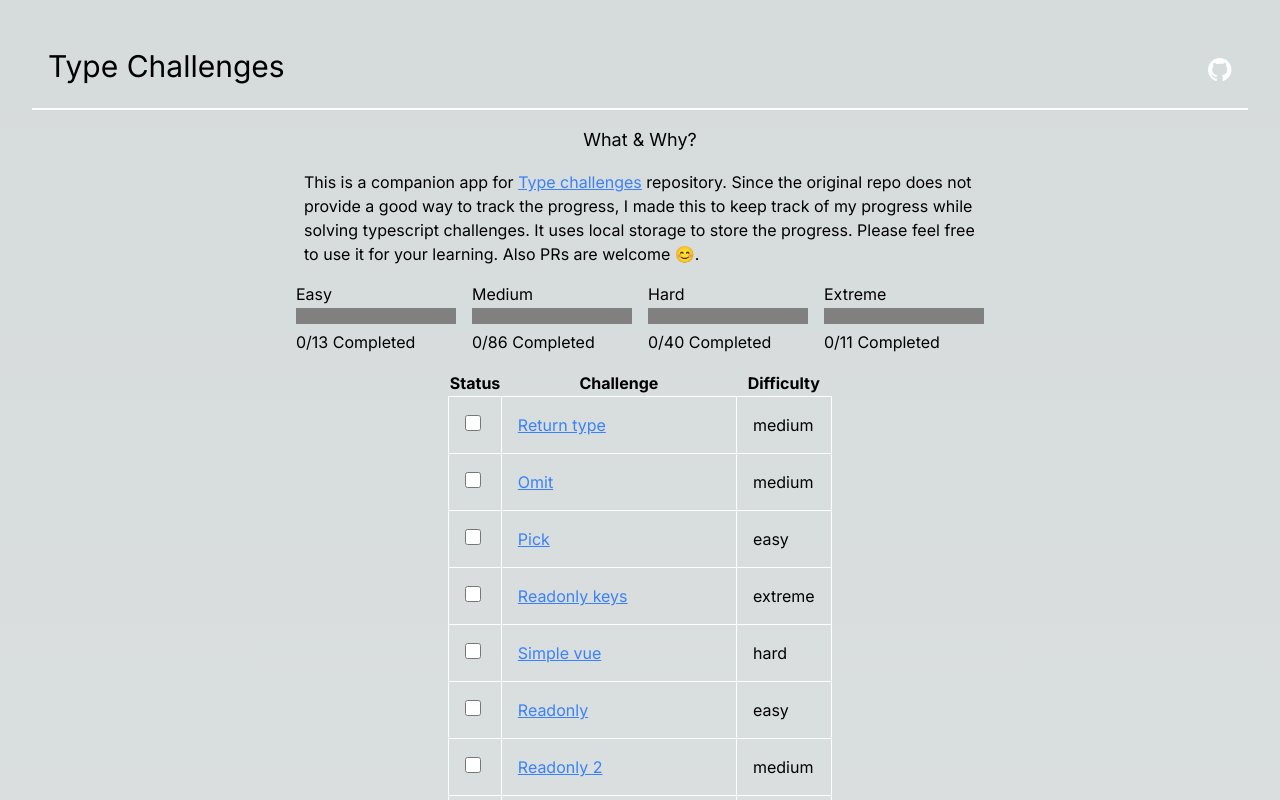
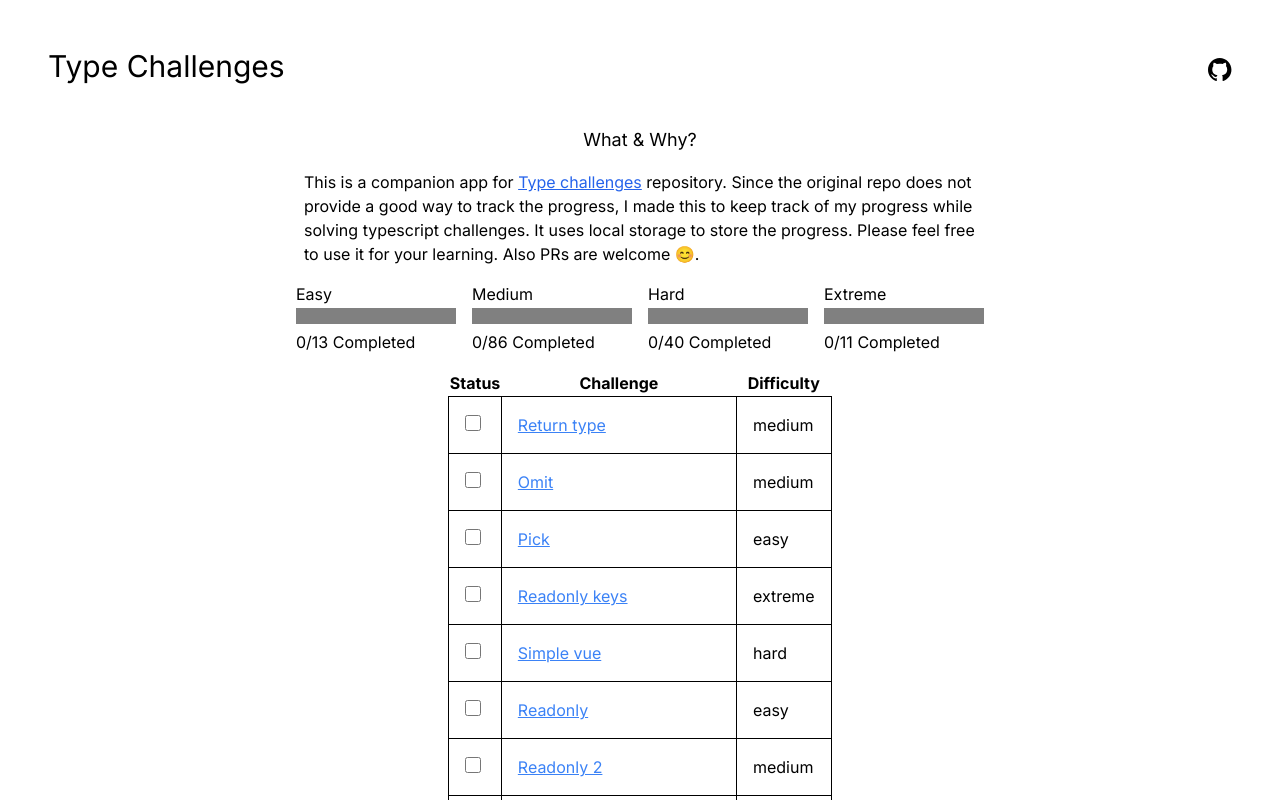
Before and after one commit to bhattrajat/type-challenges, a Next.js app: page / in a window 1280 px wide. Shown: the top 800 px of the page. Built offline with nearby package versions, Linux system fonts and the light colour scheme.

Commit message:
Fix theme

```diff
--- a/src/app/globals.css
+++ b/src/app/globals.css
@@ -2,31 +2,14 @@
 @tailwind components;
 @tailwind utilities;
 
-:root {
-  --foreground-rgb: 0, 0, 0;
-  --background-start-rgb: 214, 219, 220;
-  --background-end-rgb: 255, 255, 255;
+td {
+  padding: 1rem;
+  border: 1px solid black;
 }
 
 @media (prefers-color-scheme: dark) {
-  :root {
-    --foreground-rgb: 255, 255, 255;
-    --background-start-rgb: 0, 0, 0;
-    --background-end-rgb: 0, 0, 0;
+  td {
+    padding: 1rem;
+    border: 1px solid white;
   }
 }
-
-body {
-  color: rgb(var(--foreground-rgb));
-  background: linear-gradient(
-      to bottom,
-      transparent,
-      rgb(var(--background-end-rgb))
-    )
-    rgb(var(--background-start-rgb));
-}
-
-td {
-  padding: 1rem;
-  border: 1px solid white;
-}
--- a/src/app/layout.tsx
+++ b/src/app/layout.tsx
@@ -16,7 +16,9 @@ export default function RootLayout({
 }) {
   return (
     <html lang="en">
-      <body className={inter.className}>{children}</body>
+      <body className={`${inter.className} dark:bg-black dark:text-white`}>
+        {children}
+      </body>
     </html>
   );
 }
--- a/src/app/page.tsx
+++ b/src/app/page.tsx
@@ -25,12 +25,16 @@ export default function Home() {
           href="https://github.com/bhattrajat/type-challenges"
         >
           <span className="sr-only">Github</span>
-          <svg viewBox="0 0 100 100" width={24} height={24}>
+          <svg
+            className="fill-black dark:fill-white"
+            viewBox="0 0 100 100"
+            width={24}
+            height={24}
+          >
             <path
               fill-rule="evenodd"
               clip-rule="evenodd"
               d="M48.854 0C21.839 0 0 22 0 49.217c0 21.756 13.993 40.172 33.405 46.69 2.427.49 3.316-1.059 3.316-2.362 0-1.141-.08-5.052-.08-9.127-13.59 2.934-16.42-5.867-16.42-5.867-2.184-5.704-5.42-7.17-5.42-7.17-4.448-3.015.324-3.015.324-3.015 4.934.326 7.523 5.052 7.523 5.052 4.367 7.496 11.404 5.378 14.235 4.074.404-3.178 1.699-5.378 3.074-6.6-10.839-1.141-22.243-5.378-22.243-24.283 0-5.378 1.94-9.778 5.014-13.2-.485-1.222-2.184-6.275.486-13.038 0 0 4.125-1.304 13.426 5.052a46.97 46.97 0 0 1 12.214-1.63c4.125 0 8.33.571 12.213 1.63 9.302-6.356 13.427-5.052 13.427-5.052 2.67 6.763.97 11.816.485 13.038 3.155 3.422 5.015 7.822 5.015 13.2 0 18.905-11.404 23.06-22.324 24.283 1.78 1.548 3.316 4.481 3.316 9.126 0 6.6-.08 11.897-.08 13.526 0 1.304.89 2.853 3.316 2.364 19.412-6.52 33.405-24.935 33.405-46.691C97.707 22 75.788 0 48.854 0z"
-              fill="#fff"
             />
           </svg>
         </a>
@@ -39,7 +43,7 @@ export default function Home() {
       <p className="max-w-2xl my-4">
         This is a companion app for{" "}
         <a
-          className="text-blue-500 underline"
+          className="text-blue-600 underline"
           href="https://github.com/type-challenges/type-challenges"
         >
           Type challenges
--- a/src/components/user-progress.tsx
+++ b/src/components/user-progress.tsx
@@ -32,7 +32,7 @@ export default function UserProgress(props: Props) {
         <div key={difficulty}>
           <div>{`${difficulty[0].toUpperCase()}${difficulty.slice(1)}`}</div>
           <progress
-            className="[&::-webkit-progress-value]:transition-[width] [&::--moz-progress-bar]:transition-[width] [&::-webkit-progress-value]:bg-blue-700 [&::-moz-progress-bar]:bg-blue-700 [&::-webkit-progress-value]:duration-[.5s]"
+            className="[&::-webkit-progress-value]:transition-[width] [&::--moz-progress-bar]:transition-[width] [&::-webkit-progress-value]:bg-blue-700 [&::-moz-progress-bar]:bg-blue-700 [&::-webkit-progress-value]:duration-[.3s]"
             id="easy"
             max={totalCount.easy}
             value={completedCount[difficulty]}
```
